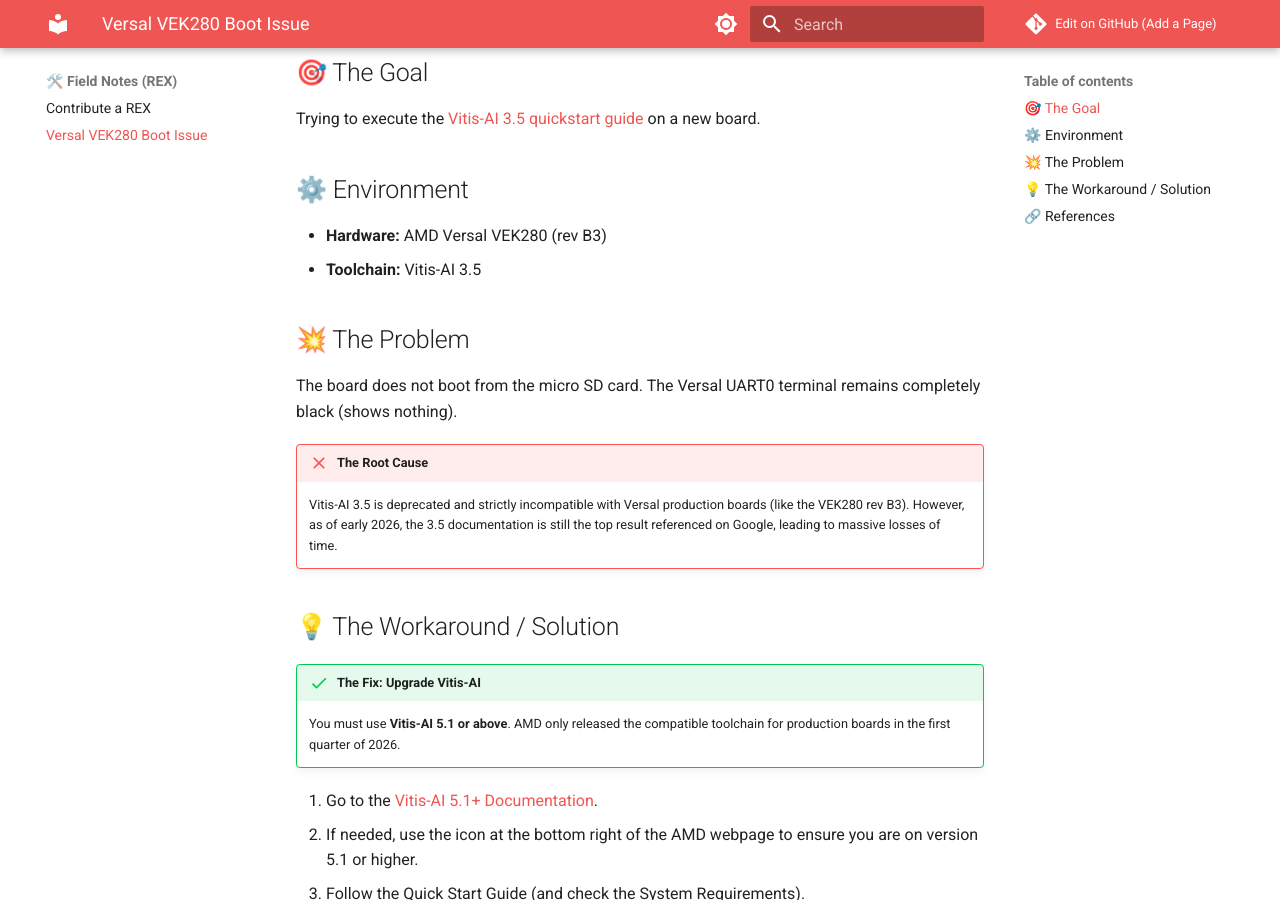
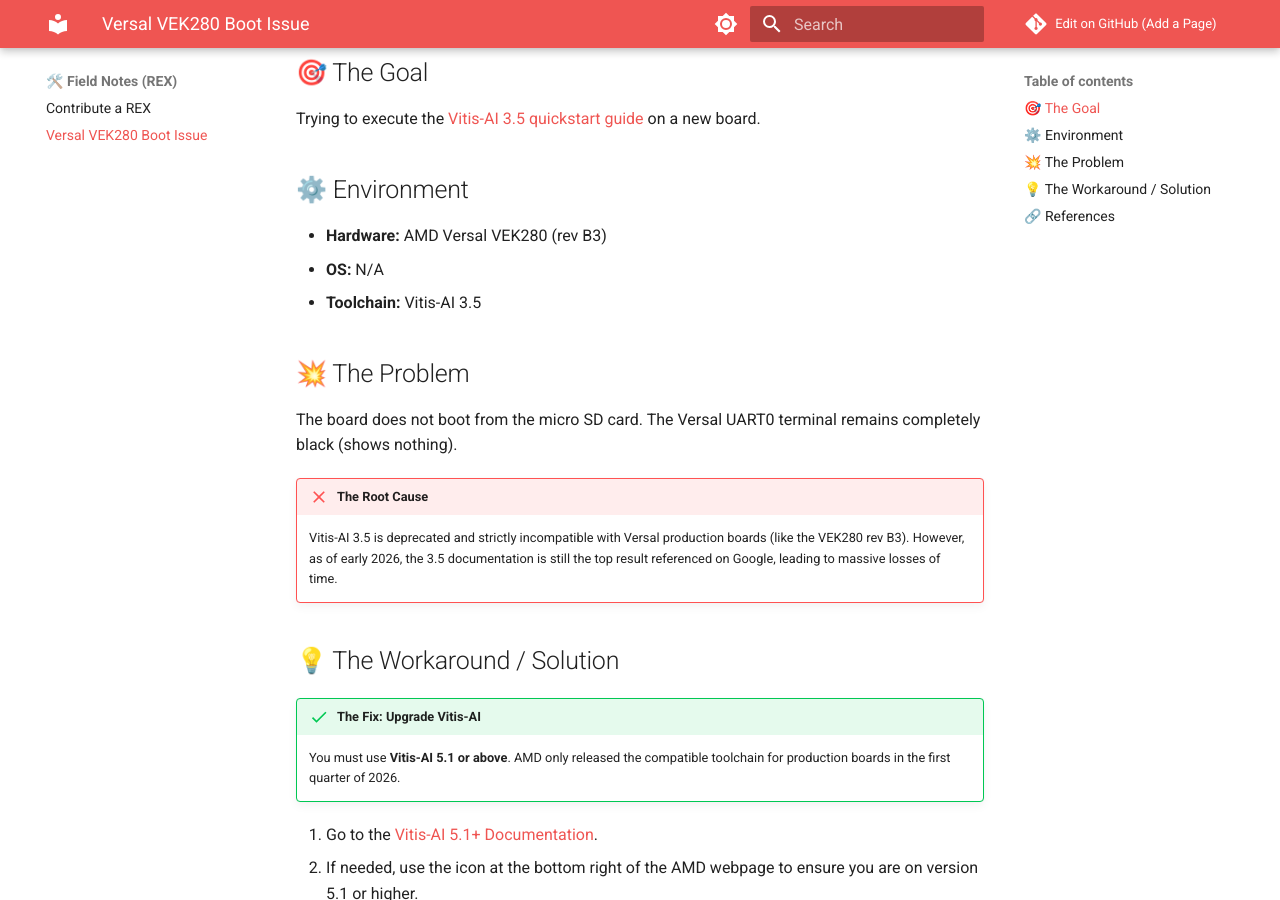
Before and after one commit to Toulouse-Embedded-Accel/HEAT, an MkDocs documentation site: the page built from docs/rex/vek280-boot-issue.md, in a window 1280 px wide and 900 px high, scrolled down 321 px. Built offline with MkDocs 1.6.1 and Material for MkDocs 9.7.7, drawn with Linux system fonts in a browser that asks for light colours; comment, search, counter and statistics services are not loaded.

Commit message:
Update environment section with OS details
Added OS information to the environment section.

```diff
--- a/docs/rex/vek280-boot-issue.md
+++ b/docs/rex/vek280-boot-issue.md
@@ -11,6 +11,7 @@
 
 ## ⚙️ Environment
 * **Hardware:** AMD Versal VEK280 (rev B3)
+* **OS:** N/A
 * **Toolchain:** Vitis-AI 3.5
 
 ## 💥 The Problem
```
